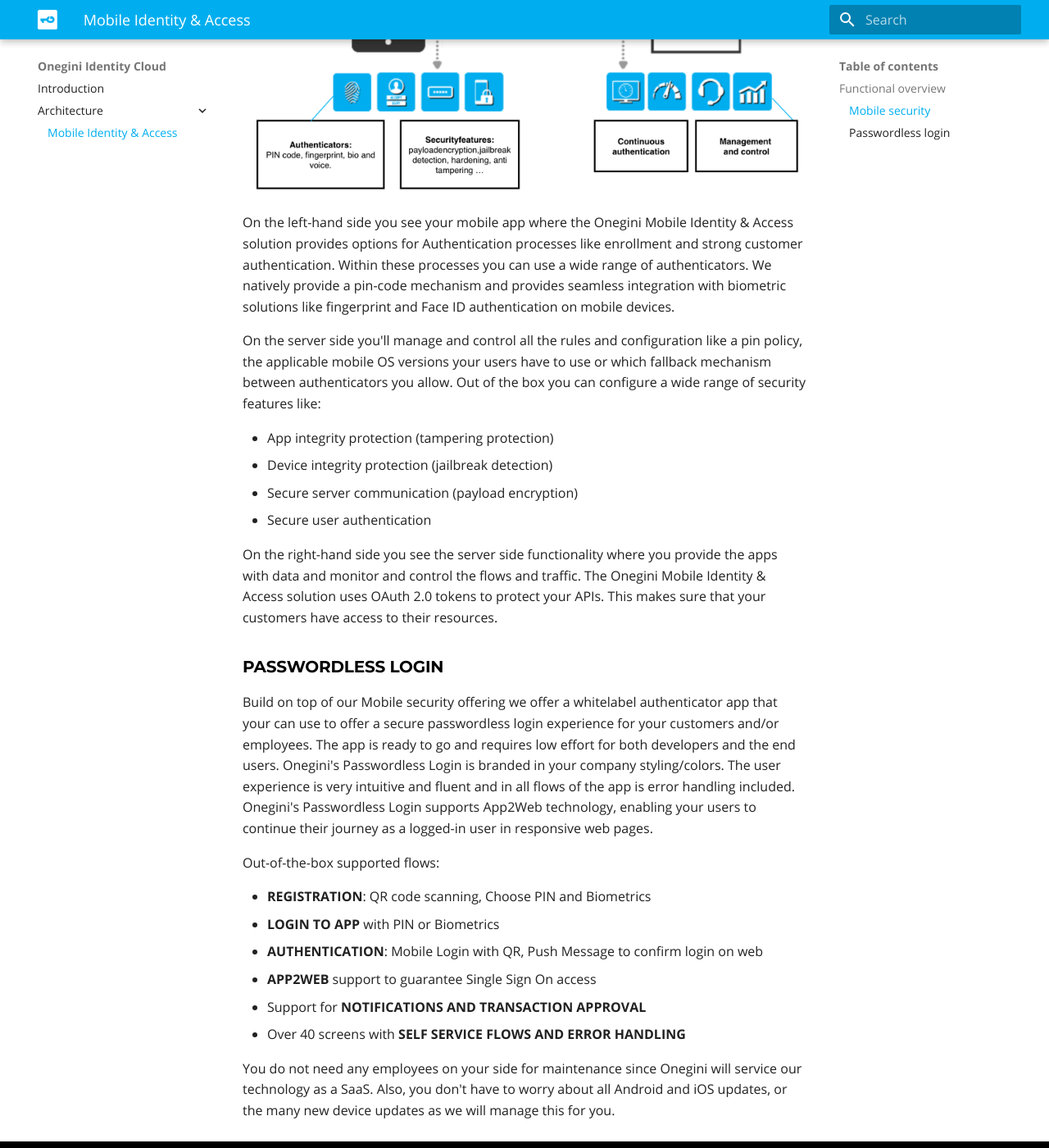
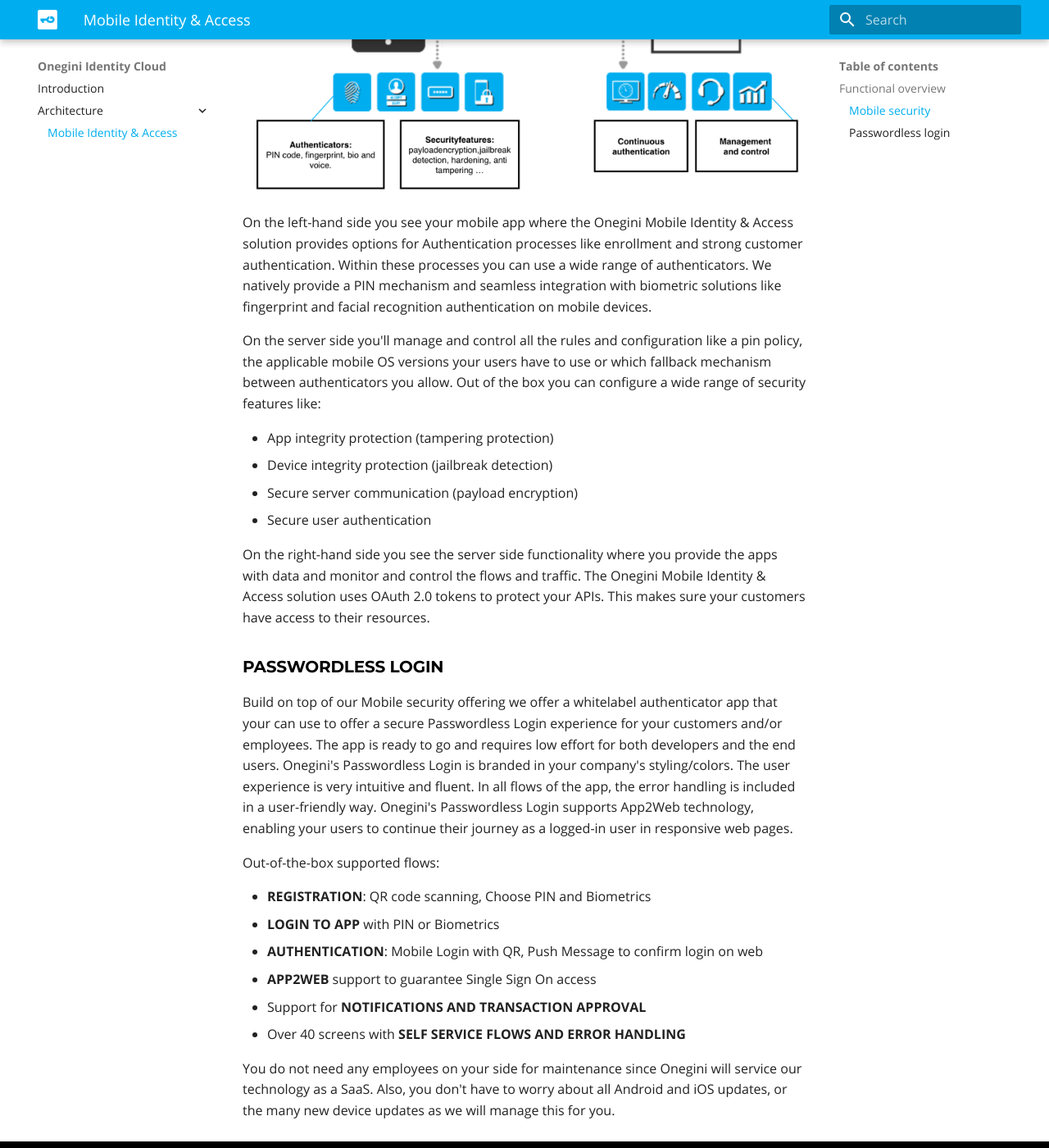
Before and after one commit to onewelcome/identity-cloud-documentation, an MkDocs documentation site: the page built from docs/architecture/mobile-identity-access.md, in a window 1280 px wide and 1400 px high, scrolled down 696 px. Shown: the whole window at 82% size. Built offline with MkDocs 1.6.1 and Material for MkDocs 9.7.7, drawn with Linux system fonts in a browser that asks for light colours; some of the changed text lies outside the part shown.

Commit message:
Text corrections

```diff
--- a/docs/architecture/mobile-identity-access.md
+++ b/docs/architecture/mobile-identity-access.md
@@ -2,7 +2,7 @@
 
 ## Functional overview
 
-The Mobile Identity & Access solution provides you with all the required features to secure your mobile apps, we can offer a branded Passwordless login app (via QR and push messages) to your customers and or employees.
+The Mobile Identity & Access solution provides you with all the required features to secure your mobile apps. We can offer a branded Passwordless login app (via QR and push messages) to your customers and or employees.
 
 ### Mobile security
 
@@ -10,7 +10,7 @@ Mobile security has been a complex and investment-heavy feature. Not to mention
 
 ![Architecture overview](./img/overview-mobile-identity-access.png)
 
-On the left-hand side you see your mobile app where the Onegini Mobile Identity & Access solution provides options for Authentication processes like enrollment and strong customer authentication. Within these processes you can use a wide range of authenticators. We natively provide a pin-code mechanism and provides seamless integration with biometric solutions like fingerprint and Face ID authentication on mobile devices.
+On the left-hand side you see your mobile app where the Onegini Mobile Identity & Access solution provides options for Authentication processes like enrollment and strong customer authentication. Within these processes you can use a wide range of authenticators. We natively provide a PIN mechanism and seamless integration with biometric solutions like fingerprint and facial recognition authentication on mobile devices.
 
 On the server side you'll manage and control all the rules and configuration like a pin policy, the applicable mobile OS versions your users have to use or which fallback mechanism between authenticators you allow. Out of the box you can configure a wide range of security features like:
 
@@ -19,11 +19,11 @@ On the server side you'll manage and control all the rules and configuration lik
 - Secure server communication (payload encryption)
 - Secure user authentication
 
-On the right-hand side you see the server side functionality where you provide the apps with data and monitor and control the flows and traffic. The Onegini Mobile Identity & Access solution uses OAuth 2.0 tokens to protect your APIs. This makes sure that your customers have access to their resources.
+On the right-hand side you see the server side functionality where you provide the apps with data and monitor and control the flows and traffic. The Onegini Mobile Identity & Access solution uses OAuth 2.0 tokens to protect your APIs. This makes sure your customers have access to their resources.
 
 ### Passwordless login
 
-Build on top of our Mobile security offering we offer a whitelabel authenticator app that your can use to offer a secure passwordless login experience for your customers and/or employees. The app is ready to go and requires low effort for both developers and the end users. Onegini's Passwordless Login is branded in your company styling/colors. The user experience is very intuitive and fluent and in all flows of the app is error handling included. Onegini's Passwordless Login supports App2Web technology, enabling your users to continue their journey as a logged-in user in responsive web pages.
+Build on top of our Mobile security offering we offer a whitelabel authenticator app that your can use to offer a secure Passwordless Login experience for your customers and/or employees. The app is ready to go and requires low effort for both developers and the end users. Onegini's Passwordless Login is branded in your company's styling/colors. The user experience is very intuitive and fluent. In all flows of the app, the error handling is included in a user-friendly way. Onegini's Passwordless Login supports App2Web technology, enabling your users to continue their journey as a logged-in user in responsive web pages.
 
 Out-of-the-box supported flows:
 
```
